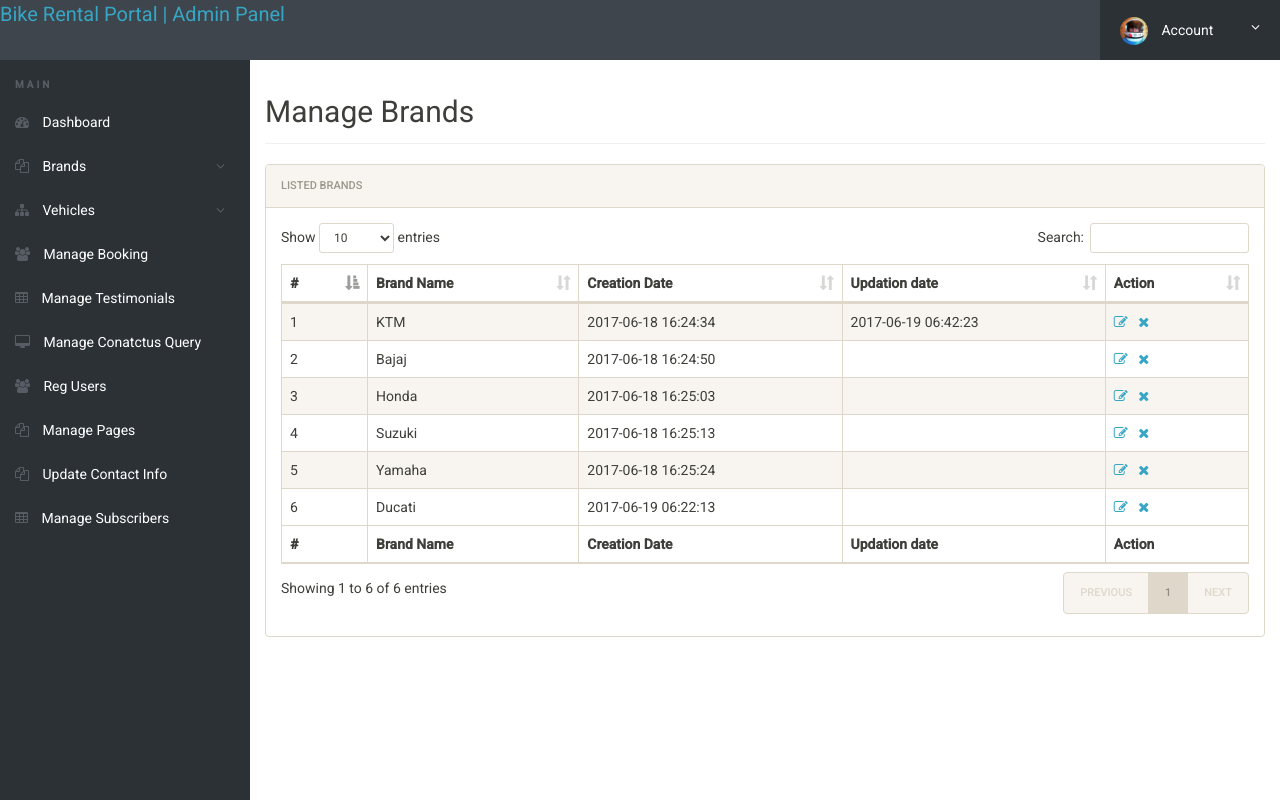
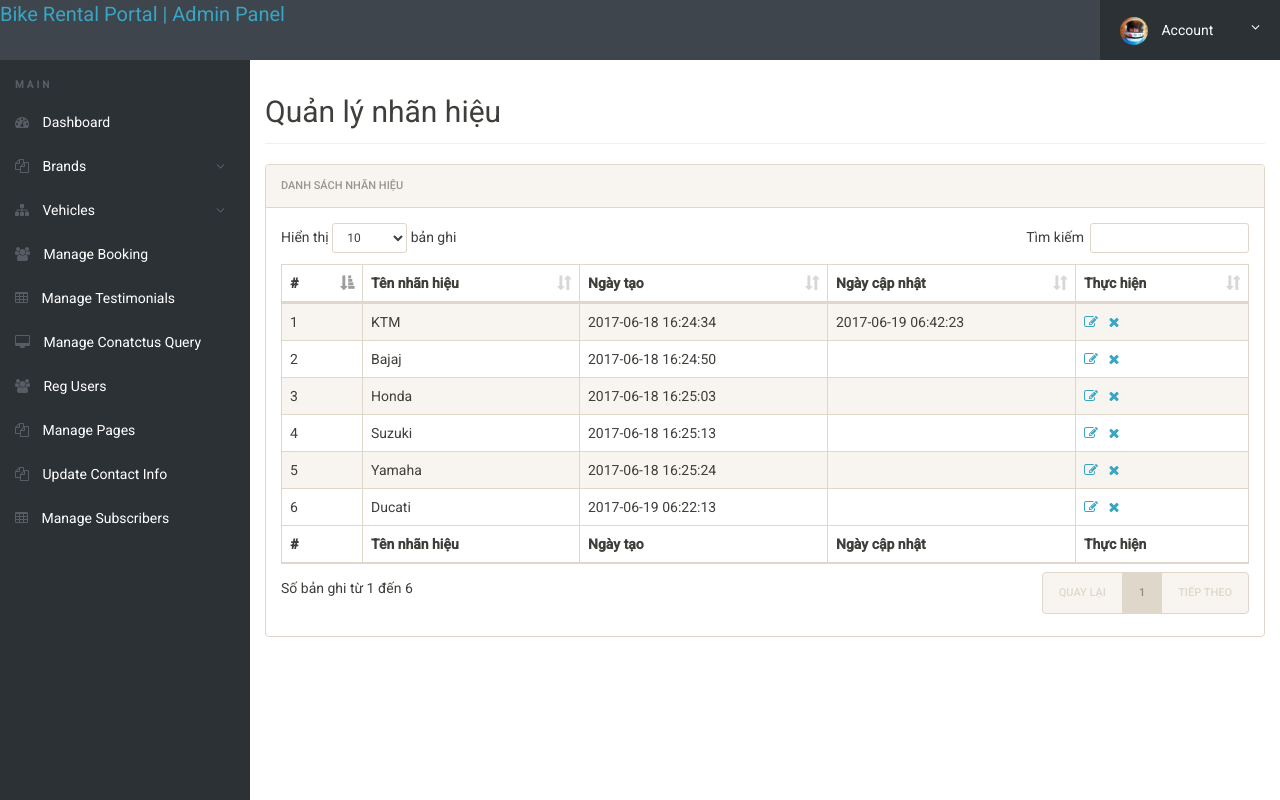
Before and after one commit to leeking29081994/bikerenta, a PHP site: page /admin/manage-brands.php in a window 1280 px wide. Run offline with PHP 8.4, Linux system fonts and the light colour scheme; a user stored in the database is signed in; data comes from the database, SQL or seed files in the repository; data that the repository does not hold is empty.

Commit message:
fix bug create-manager brand

```diff
--- a/admin/manage-brands.php
+++ b/admin/manage-brands.php
@@ -83,11 +83,11 @@
 				<div class="row">
 					<div class="col-md-12">
 
-						<h2 class="page-title">Manage Brands</h2>
+						<h2 class="page-title">Quản lý nhãn hiệu</h2>
 
 						<!-- Zero Configuration Table -->
 						<div class="panel panel-default">
-							<div class="panel-heading">Listed  Brands</div>
+							<div class="panel-heading">Danh sách nhãn hiệu</div>
 							<div class="panel-body">
 							<?php if($error){?><div class="errorWrap"><strong>ERROR</strong>:<?php echo htmlentities($error); ?> </div><?php }
 				else if($msg){?><div class="succWrap"><strong>SUCCESS</strong>:<?php echo htmlentities($msg); ?> </div><?php }?>
@@ -95,21 +95,21 @@
 									<thead>
 										<tr>
 										<th>#</th>
-												<th>Brand Name</th>
-											<th>Creation Date</th>
-											<th>Updation date</th>
+												<th>Tên nhãn hiệu</th>
+											<th>Ngày tạo</th>
+											<th>Ngày cập nhật</th>
 
-											<th>Action</th>
+											<th>Thực hiện</th>
 										</tr>
 									</thead>
 									<tfoot>
 										<tr>
 										<th>#</th>
-											<th>Brand Name</th>
-											<th>Creation Date</th>
-											<th>Updation date</th>
+											<th>Tên nhãn hiệu</th>
+											<th>Ngày tạo</th>
+											<th>Ngày cập nhật</th>
 
-											<th>Action</th>
+											<th>Thực hiện</th>
 										</tr>
 										</tr>
 									</tfoot>
@@ -161,6 +161,24 @@
 	<script src="js/fileinput.js"></script>
 	<script src="js/chartData.js"></script>
 	<script src="js/main.js"></script>
+	<script>
+  $('#zctb').dataTable({
+       "oLanguage": {
+               "sInfo" : "Số bản ghi từ 1 đến 6",// text you want show for info section
+               "sSearch": "Tìm kiếm",
+               "sSortable" : "Hiển thị",
+               "infoEmpty": "Không có bản ghi nào",
+               "oPaginate": {
+                      "sFirst": "First",
+                      "sLast": "Last",
+                      "sNext": "Tiếp theo",
+                      "sPrevious": "Quay lại"
+    },
+               "sLengthMenu": "Hiển thị _MENU_ bản ghi",
+            },
+   });
+  </script>
+
 </body>
 </html>
 <?php } ?>
```
Also changed, not shown: admin/create-brand.php (+4 -4 lines).
